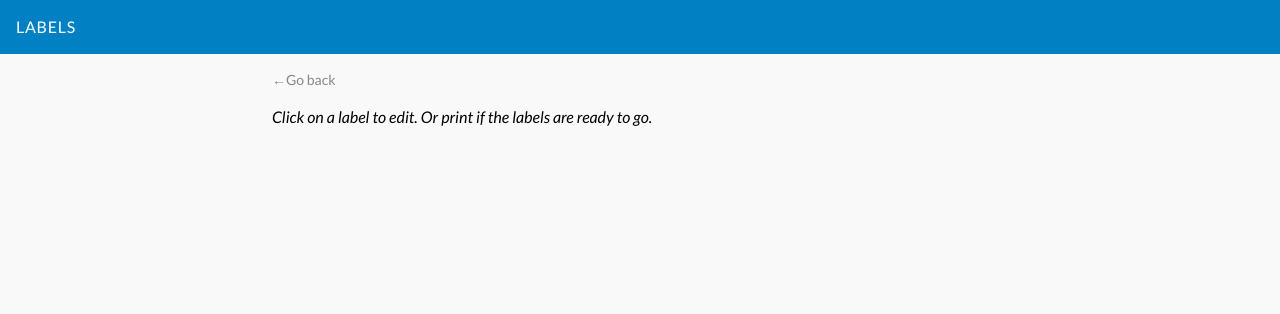
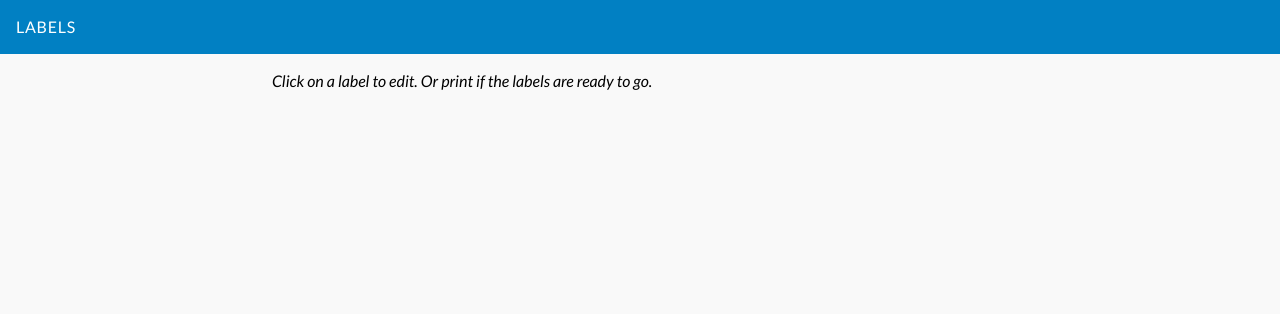
Before and after one commit to brodieaustin/sirsilabels, a Flask app: template sirsilabels/templates/labels.html in a window 1280 px wide. Shown: the top 314 px of the page. Run offline with Flask 2, Linux system fonts and the light colour scheme; the template is opened without the code that fills it, so the values that code supplies are empty; parts of the project's set-up code (start-up, migrations or seed data) failed here and were passed over.

Commit message:
removed back for now

```diff
--- a/sirsilabels/sirsilabels.py
+++ b/sirsilabels/sirsilabels.py
@@ -35,6 +35,9 @@ def parse_file(file):
         if len(line) > 0:
             print (line)
 
+            #need to group stuff, then split on comma
+            #need to look for dewey numbers and put cutter on next line
+
             if ',' in line:
                 line = line.replace(',', ', ')
 
@@ -44,6 +47,7 @@ def parse_file(file):
                 results[r]['item'] = ''
 
             elif len(line_before) > 0 and len(line_after) > 0:
+                #add exceptions for JUV
                 if line == 'FICTION':
                         results[r]['category'] += ' ' + line
 
--- a/sirsilabels/templates/labels.html
+++ b/sirsilabels/templates/labels.html
@@ -1,7 +1,7 @@
 {% extends "base.html" %}
 
 {% block body %}
-  <a href="/" class="back">Go back</a>
+  <!--<a href="/" class="back">Go back</a>-->
   <p class="instructions">Click on a label to edit. Or print if the labels are ready to go.</p>
   <div class="label-sheet">
     {% if session.offset %}
```
